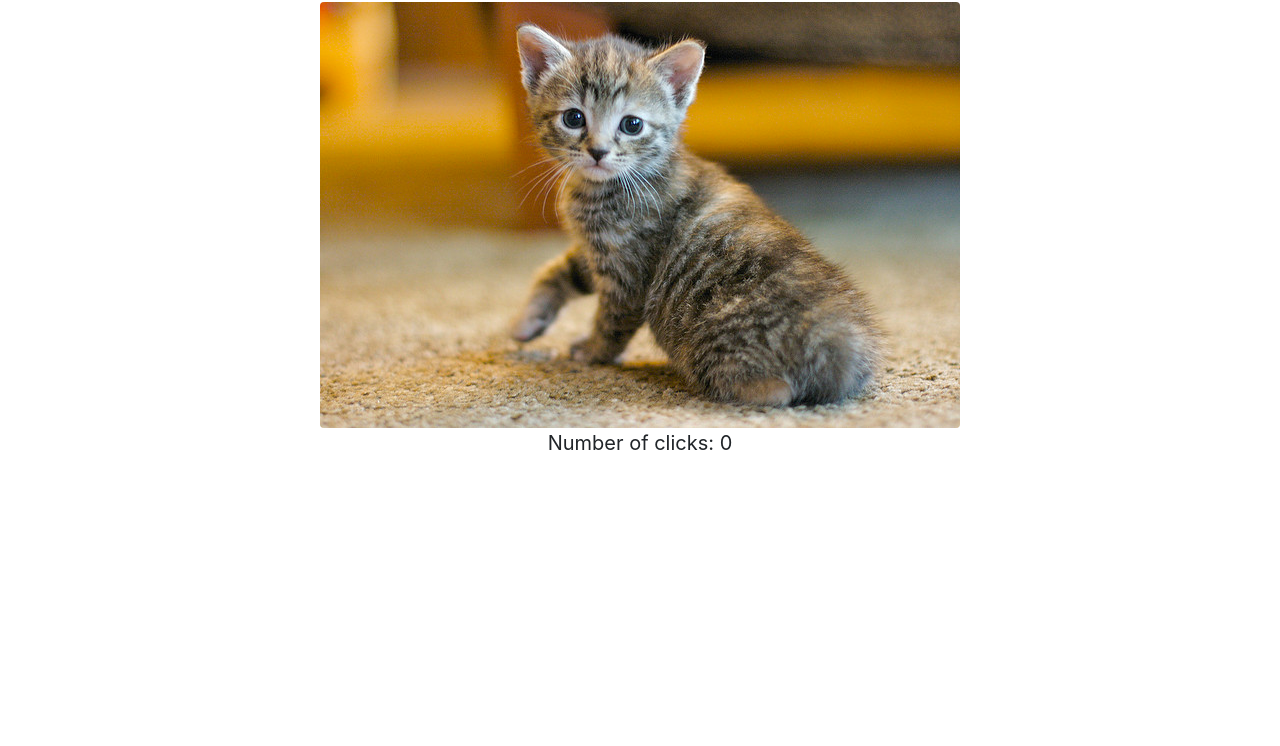
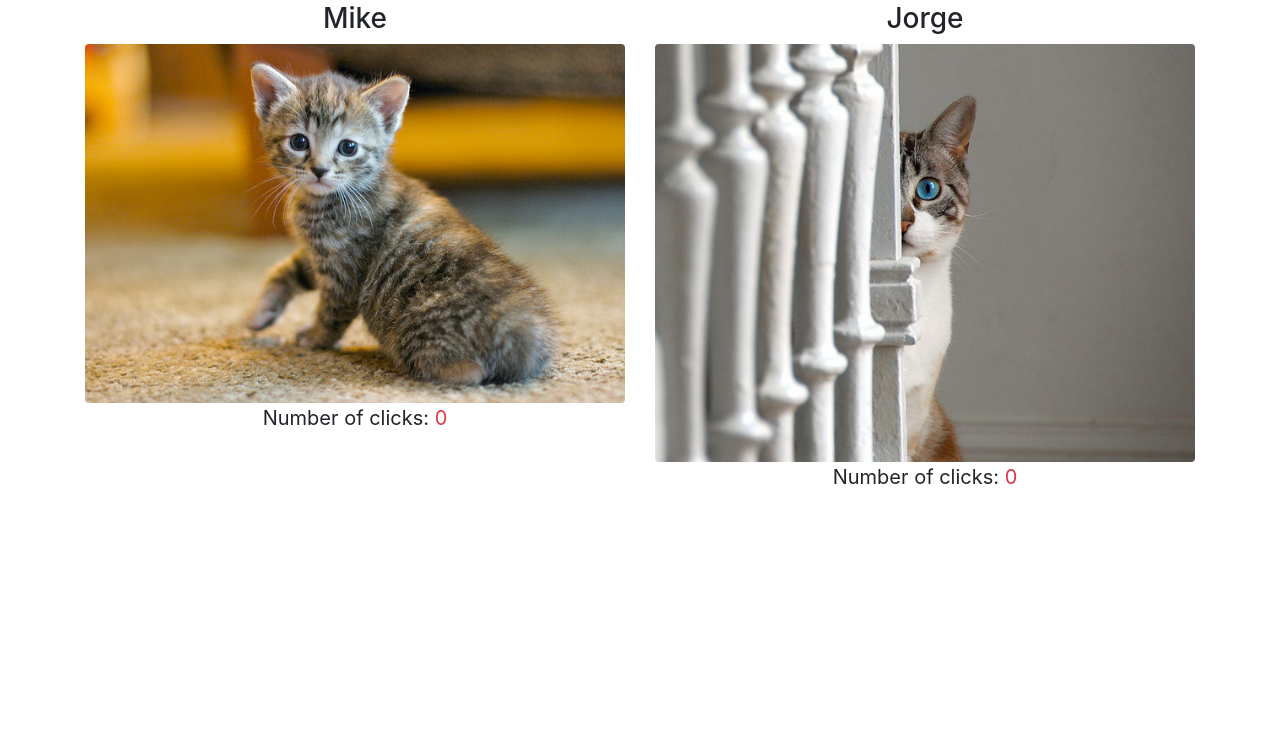
Before and after one commit to geoffhumphrey/frontend-nanodegree-cat-clicker, a plain HTML site: page index.html in a window 1280 px wide. Shown: the part 54-800 px from the top of the page. Drawn offline with nearby package versions, Linux system fonts and the light colour scheme.

Commit message:
v2 - Two Cats Working w/ Names

```diff
--- a/index.html
+++ b/index.html
@@ -9,11 +9,17 @@
   <body>
     <div class="container">
       <h1>Cat Clicker</h1>
-      <div class="text-center">
-        <a id="cat-clicker-1" href="#"><img src="img/cat1.jpg" class="rounded" alt="cat1"></a>
-        <div id="cat-counter-1">
-        <p class="lead"><strong>Number of clicks: <span id="counter"></span></strong></p>
-      </div>
+      <div class="row text-center">
+        <div class="col col-sm-6">
+          <h3 id="cat-clicker-name-1"></h3>
+          <a id="cat-clicker-1" href="#"><img src="img/cat1.jpg" class="rounded img-fluid" alt="cat1"></a>
+            <p class="lead"><strong>Number of clicks: <span id="cat-counter-1" class="text-danger"></span></strong></p>
+        </div>
+        <div class="col col-sm-6">
+          <h3 id="cat-clicker-name-2"></h3>
+          <a id="cat-clicker-2" href="#"><img src="img/cat2.jpg" class="rounded img-fluid" alt="cat2"></a>
+            <p class="lead"><strong>Number of clicks: <span id="cat-counter-2" class="text-danger"></span></strong></p>
+        </div>
       </div>
     </div>
     <script src="https://code.jquery.com/jquery-3.2.1.slim.min.js" integrity="sha384-KJ3o2DKtIkvYIK3UENzmM7KCkRr/rE9/Qpg6aAZGJwFDMVNA/GpGFF93hXpG5KkN" crossorigin="anonymous"></script>
--- a/js/app.js
+++ b/js/app.js
@@ -1,9 +1,23 @@
 $(document).ready(function(){
-    var counter = 0;
-    $("#counter").append(counter.toString());
+
+    var counterCat1 = 0;
+    var counterCat1Name = "Mike";
+    $("#cat-clicker-name-1").append(counterCat1Name.toString());
+    $("#cat-counter-1").append(counterCat1.toString());
     $("#cat-clicker-1").click(function() {
-        counter += 1;
-        $("#counter").empty();
-        $("#counter").append(counter.toString());
+        counterCat1 += 1;
+        $("#cat-counter-1").empty();
+        $("#cat-counter-1").append(counterCat1.toString());
     });
+
+    var counterCat2 = 0;
+    var counterCat2Name = "Jorge";
+    $("#cat-clicker-name-2").append(counterCat2Name.toString());
+    $("#cat-counter-2").append(counterCat2.toString());
+    $("#cat-clicker-2").click(function() {
+        counterCat2 += 1;
+        $("#cat-counter-2").empty();
+        $("#cat-counter-2").append(counterCat2.toString());
+    });
+
 });
```
